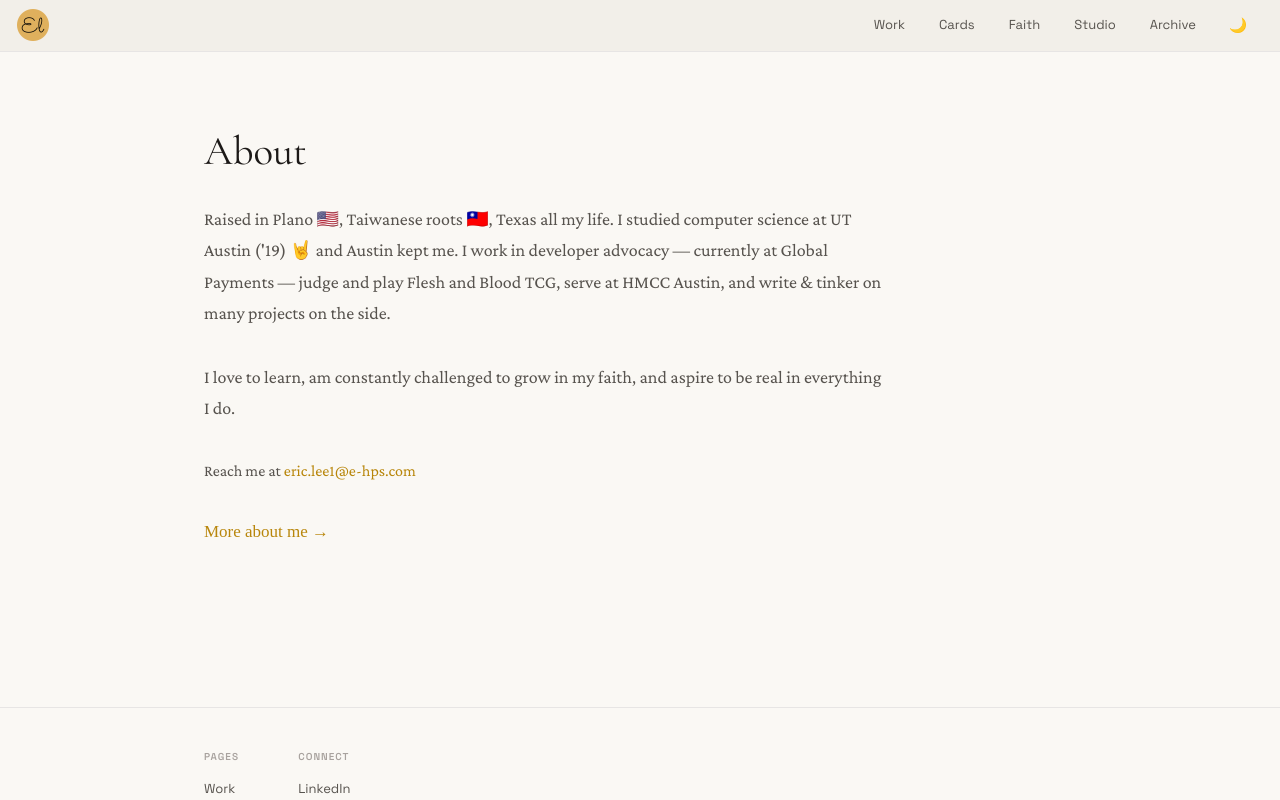
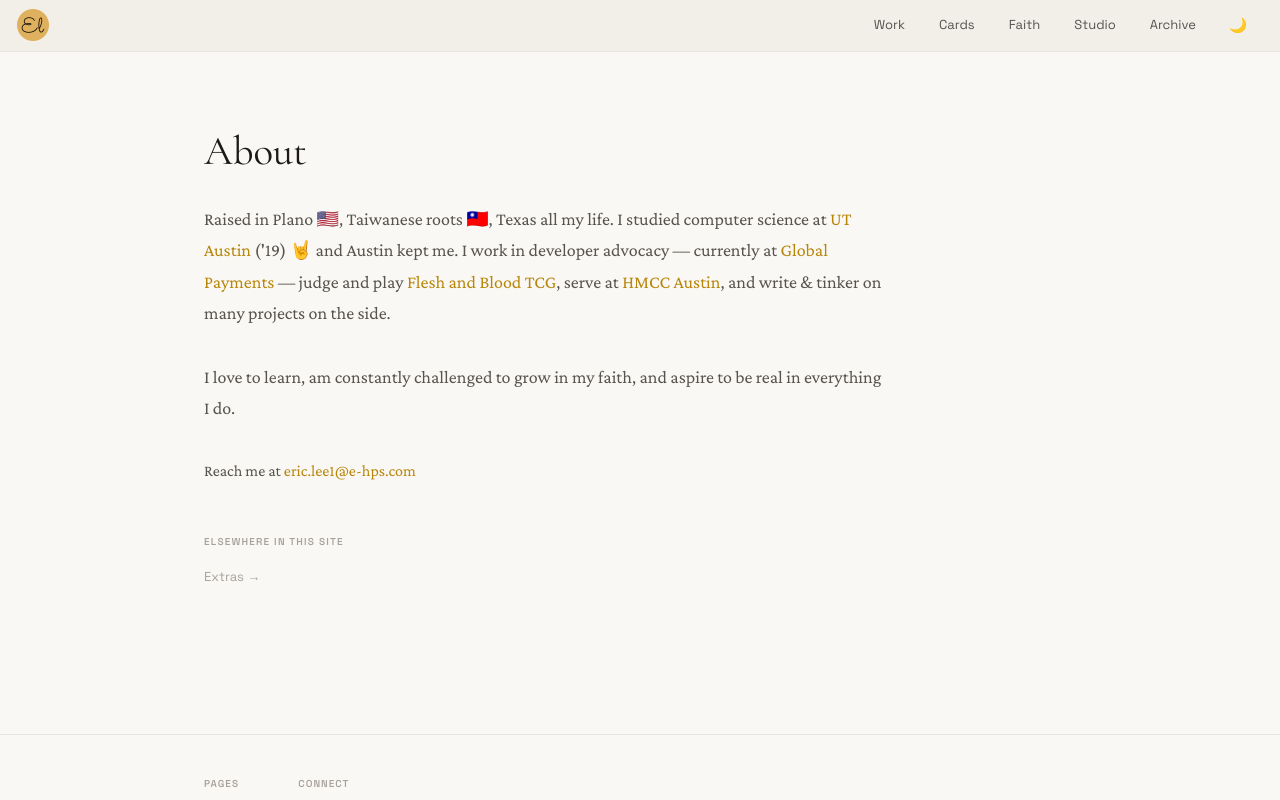
Before and after one commit to theCreedo/ericjmlee-next, a Next.js app: page /about in a window 1280 px wide. Shown: the top 800 px of the page. Built offline with nearby package versions, Linux system fonts and the light colour scheme.

Commit message:
content(site): link external orgs and add crossLinks nav

```diff
--- a/pages/about/index.js
+++ b/pages/about/index.js
@@ -16,8 +16,8 @@ export default function About() {
         <h1>About</h1>
         <p className={styles.lead}>
           Raised in Plano 🇺🇸, Taiwanese roots 🇹🇼, Texas all my life. I studied computer science
-          at UT Austin ({"'"}19) 🤘 and Austin kept me. I work in developer advocacy —
-          currently at Global Payments — judge and play Flesh and Blood TCG, serve at HMCC Austin, and write & tinker on many projects on the side.
+          at <a href="https://www.utexas.edu" target="_blank" rel="noopener noreferrer">UT Austin</a> ({"'"}19) 🤘 and Austin kept me. I work in developer advocacy —
+          currently at <a href="https://www.globalpayments.com" target="_blank" rel="noopener noreferrer">Global Payments</a> — judge and play <a href="https://fabtcg.com" target="_blank" rel="noopener noreferrer">Flesh and Blood TCG</a>, serve at <a href="https://atx.hmccglobal.org/" target="_blank" rel="noopener noreferrer">HMCC Austin</a>, and write &amp; tinker on many projects on the side.
         </p>
         <p className={styles.lead}>
           I love to learn, am constantly challenged to grow in my faith, and aspire
@@ -27,9 +27,12 @@ export default function About() {
           Reach me at{' '}
           <a href={`mailto:${email}`}>{email}</a>
         </p>
-        <p>
-          <Link href="/extras">More about me →</Link>
-        </p>
+        <div className={styles.crossLinks}>
+          <p className={styles.sectionLabel}>Elsewhere in this site</p>
+          <nav className={styles.crossLinkNav}>
+            <Link href="/extras">Extras →</Link>
+          </nav>
+        </div>
       </div>
     </Layout>
   )
--- a/pages/index.js
+++ b/pages/index.js
@@ -77,8 +77,8 @@ export default function Home() {
         </div>
 
         <section id="about" className={styles.about}>
-          <p>Raised in Plano 🇺🇸, Taiwanese roots 🇹🇼, Texas all my life. I studied CS at UT Austin 🤘 and stayed in Austin afterwards. I work in developer advocacy —
-          currently at Global Payments — judge and play Flesh and Blood TCG, serve at HMCC Austin, and write & tinker on many projects on the side.</p>
+          <p>Raised in Plano 🇺🇸, Taiwanese roots 🇹🇼, Texas all my life. I studied CS at <a href="https://www.utexas.edu" target="_blank" rel="noopener noreferrer">UT Austin</a> 🤘 and stayed in Austin afterwards. I work in developer advocacy —
+          currently at <a href="https://www.globalpayments.com" target="_blank" rel="noopener noreferrer">Global Payments</a> — judge and play <a href="https://fabtcg.com" target="_blank" rel="noopener noreferrer">Flesh and Blood TCG</a>, serve at <a href="https://atx.hmccglobal.org/" target="_blank" rel="noopener noreferrer">HMCC Austin</a>, and write &amp; tinker on many projects on the side.</p>
         </section>
       </section>
     </Layout>
--- a/pages/studio/index.js
+++ b/pages/studio/index.js
@@ -114,7 +114,7 @@ export default function Studio() {
             </li>
             <li className={styles.linkItem}>
               <span className={styles.linkLabel}>UT CS Blog</span>
-              <span className={styles.linkValue}>University of Texas at Austin, Computer Science</span>
+              <span className={styles.linkValue}><a href="https://www.cs.utexas.edu" target="_blank" rel="noopener noreferrer">University of Texas at Austin, Computer Science</a></span>
             </li>
           </ul>
         </section>
--- a/pages/work/index.js
+++ b/pages/work/index.js
@@ -102,7 +102,7 @@ export default function Work({ experiences }) {
           </div>
           <h1>Work</h1>
         </div>
-        <p className={styles.lead}>I work at the intersection of software and community — helping developers understand tools, build integrations, and ship. As a Developer Advocate @ Global Payments, that means getting close to the SDKs, writing samples and guides, and showing up where developers are. I&apos;m interested in how AI is changing that work: how it accelerates integration, reshapes what documentation looks like, and shifts what &ldquo;enablement&rdquo; actually means.</p>
+        <p className={styles.lead}>I work at the intersection of software and community — helping developers understand tools, build integrations, and ship. As a Developer Advocate @ <a href="https://www.globalpayments.com" target="_blank" rel="noopener noreferrer">Global Payments</a>, that means getting close to the SDKs, writing samples and guides, and showing up where developers are. I&apos;m interested in how AI is changing that work: how it accelerates integration, reshapes what documentation looks like, and shifts what &ldquo;enablement&rdquo; actually means.</p>
 
         <section className={styles.section}>
           <p className={styles.sectionLabel}>Content</p>
```
